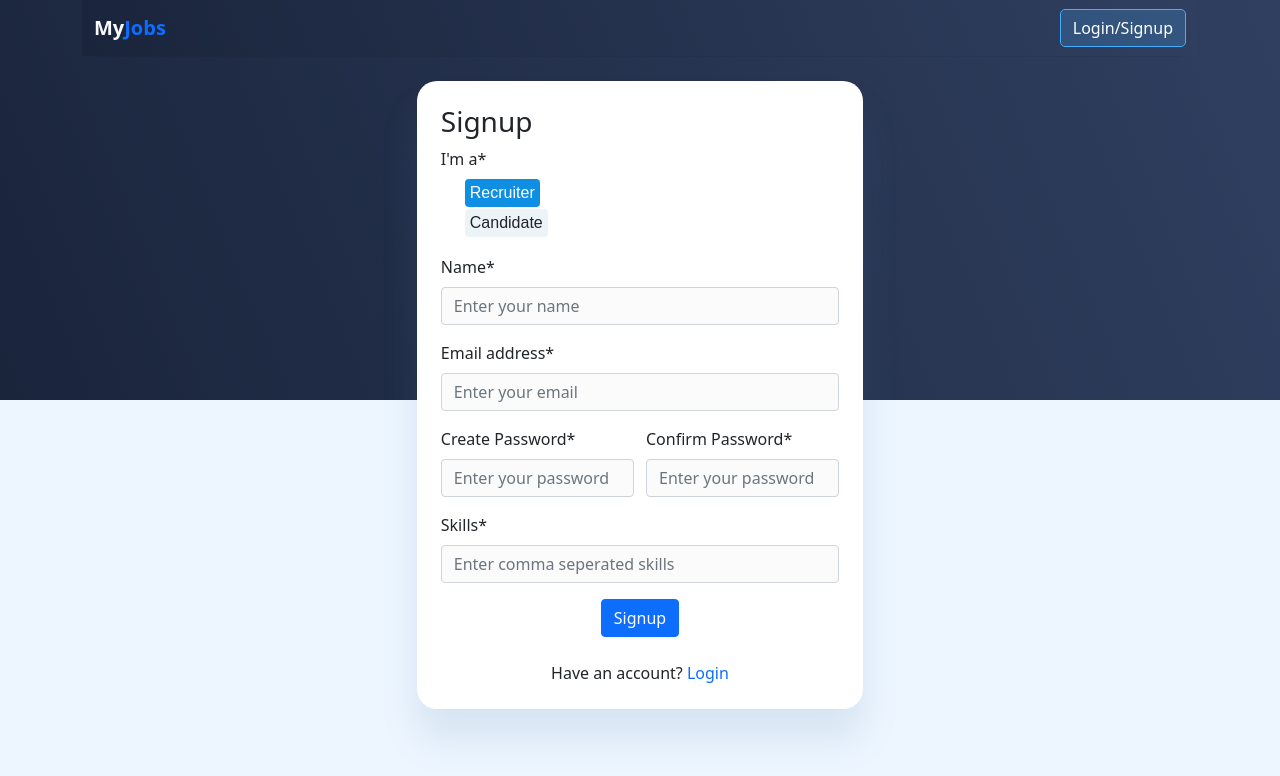
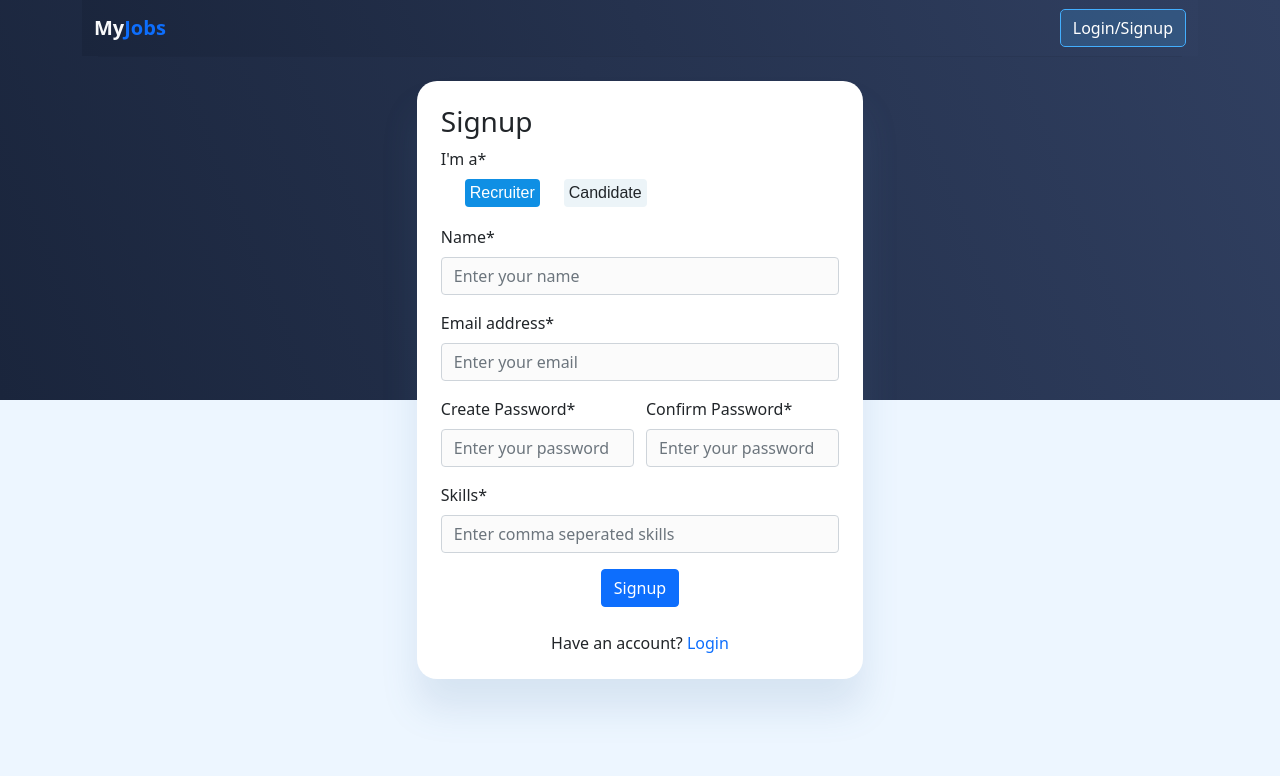
Before and after one commit to hitesh0710/MyJobs, a React (Create React App) app: page /signup in a window 1280 px wide. Shown: the top 776 px of the page. Built offline with nearby package versions, Linux system fonts and the light colour scheme.

Commit message:
fixed candidate button view

```diff
--- a/src/components/signup/Signup.css
+++ b/src/components/signup/Signup.css
@@ -48,3 +48,7 @@
 .customPadding {
     padding-right: 0px;
 }
+
+.inlineGrid {
+    display: flex;
+}
--- a/src/components/signup/Signup.js
+++ b/src/components/signup/Signup.js
@@ -49,7 +49,6 @@ export default function Signup() {
                                 setSubmitting(false);
                             })
                             .catch((error) => {
-                                console.log(values);
                                 if (error.response.data.message) {
                                     snackbar("error", "user already exists");
                                     setSubmitting(false);
@@ -86,6 +85,7 @@ export default function Signup() {
                                     className="position-relative"
                                 >
                                     <Form.Label>I'm a*</Form.Label>
+                                    <div className="inlineGrid">
                                         <Form.Check
                                             type="radio"
                                             label="Recruiter"
@@ -105,6 +105,7 @@ export default function Signup() {
                                             onChange={(e) => values.userRole = Number(e.target.value)}
                                             className="radio-toolbar"
                                         />
+                                    </div>
                                     {touched.userRole && errors.userRole ? (
                                         <div className="error-message">{errors.userRole}</div>
                                     ) : null}
```
Lines whose indentation alone changed are shown as unchanged.
